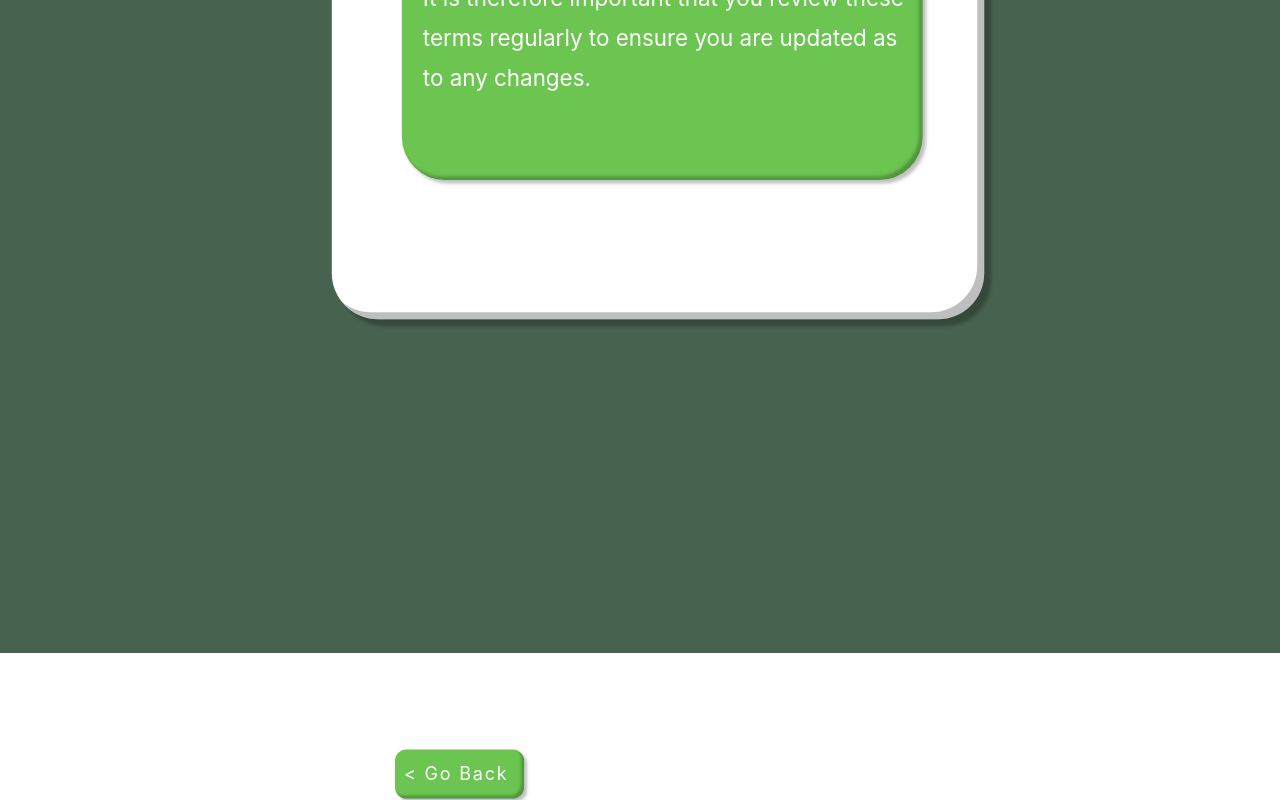
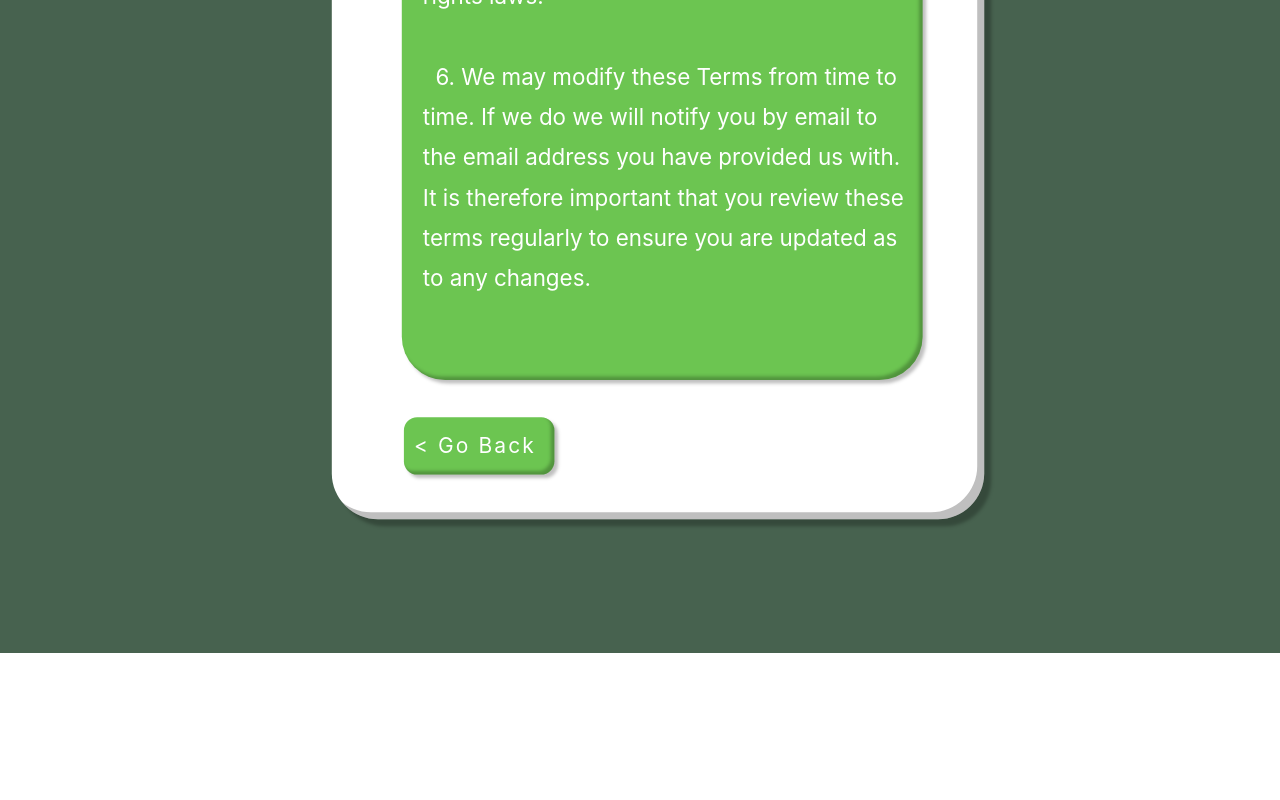
Before and after one commit to qqunx9999/KPP_Frontend, a React (Create React App) app in the folder frontend/: page /TermOfUse in a window 1280 px wide. Shown: the part 1347-2147 px from the top of the page. After the commit the page ends 2000 px from the top, so only its background shows below. Built offline with nearby package versions, Linux system fonts and the light colour scheme.

Commit message:
AdjustWhiteFrameAndBackButtonPositionInTermOfUse

```diff
--- a/frontend/src/CSSsource/TermOfUse.css
+++ b/frontend/src/CSSsource/TermOfUse.css
@@ -3,6 +3,7 @@
     height: 2000px;
     overflow: hidden;
     background: var(--Theme6, #47624f);
+    position: absolute;
   }
 
   .frameTermOfUse {
@@ -14,7 +15,7 @@
     border-radius: 66px;
     transform: scale(0.7, 0.7);
     position: absolute;
-    top: -50%;
+    top: -10%;
     left: 15%;
   }
 
@@ -81,10 +82,10 @@
     background: var(--Theme5, #6cc551);
     box-shadow: 5px 5px 5px 0px rgba(0, 0, 0, 0.25), inset -5px -5px 5px 0px rgba(0,0,0,0.25);
     border-radius: 19px;
-    transform: scale(0.6, 0.6);
+
     position: absolute;
-    top: 260%;
-    left: 27.5%;
+    top: 94%;
+    left: 11%;
   }
 
 .GoBackButtonTermOfUse {
--- a/frontend/src/Pages/TermOfUse.tsx
+++ b/frontend/src/Pages/TermOfUse.tsx
@@ -8,6 +8,7 @@ const TermOfUse = () => {
   return (
     <div className="backgroundTermOfUse">
         <div className="frameTermOfUse">
+
           <div className="KUpeopleTermOfUse">
             KU People
           </div>
@@ -37,13 +38,15 @@ const TermOfUse = () => {
                 &nbsp;&nbsp;6. We may modify these Terms from time to time. If we do we will notify you by email to the email address you have provided us with. It is therefore important that you review these terms regularly to ensure you are updated as to any changes.
               </p>
           </div>
-        </div>
-        <Link to="/SignUp" className="frameGoBackTermOfUse">
-          <div className="GoBackButtonTermOfUse">
-          &lt; Go Back
-          </div>
+          <Link to="/SignUp" className="frameGoBackTermOfUse">
+            <div className="GoBackButtonTermOfUse">
+            &lt; Go Back
+            </div>
 
-        </Link>
+          </Link>
+
+
+      </div>
     </div>
   );
 }
```
